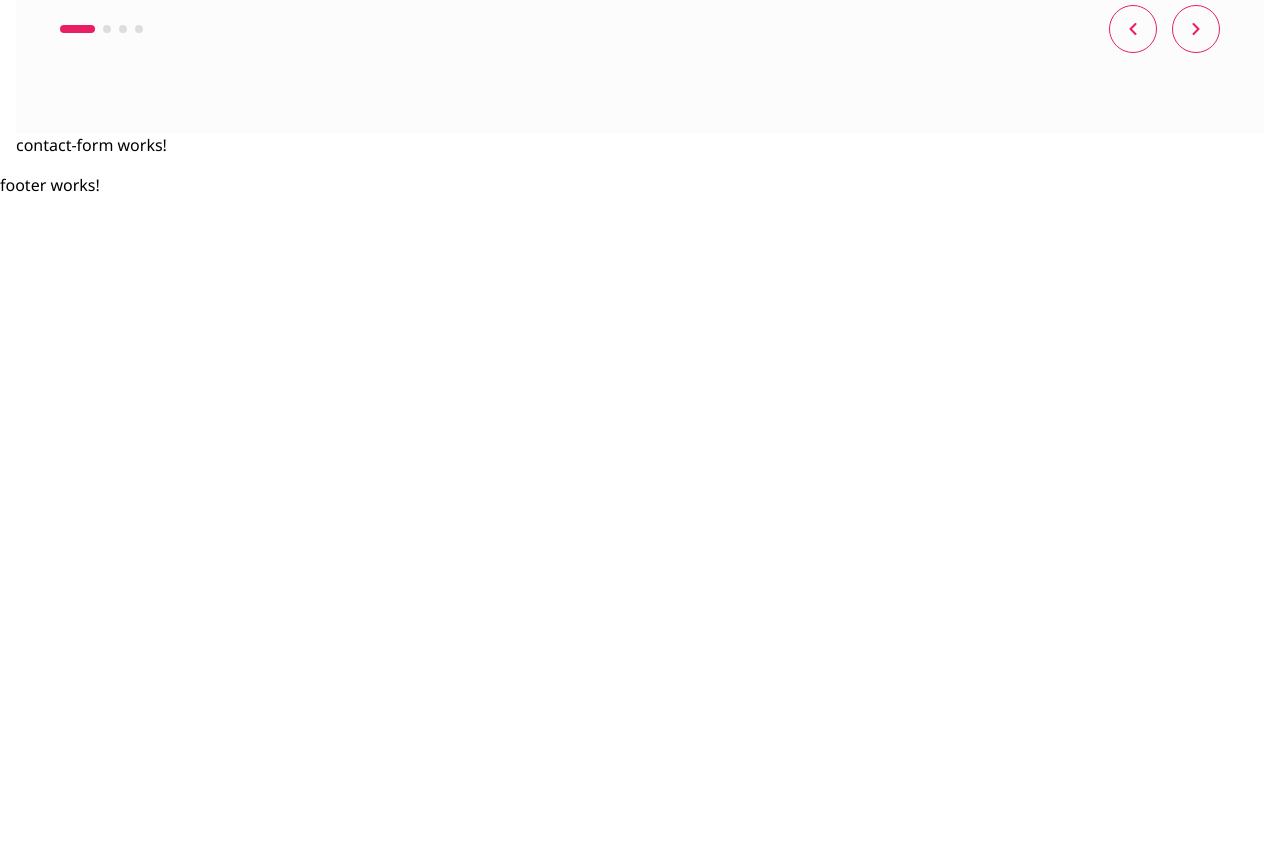
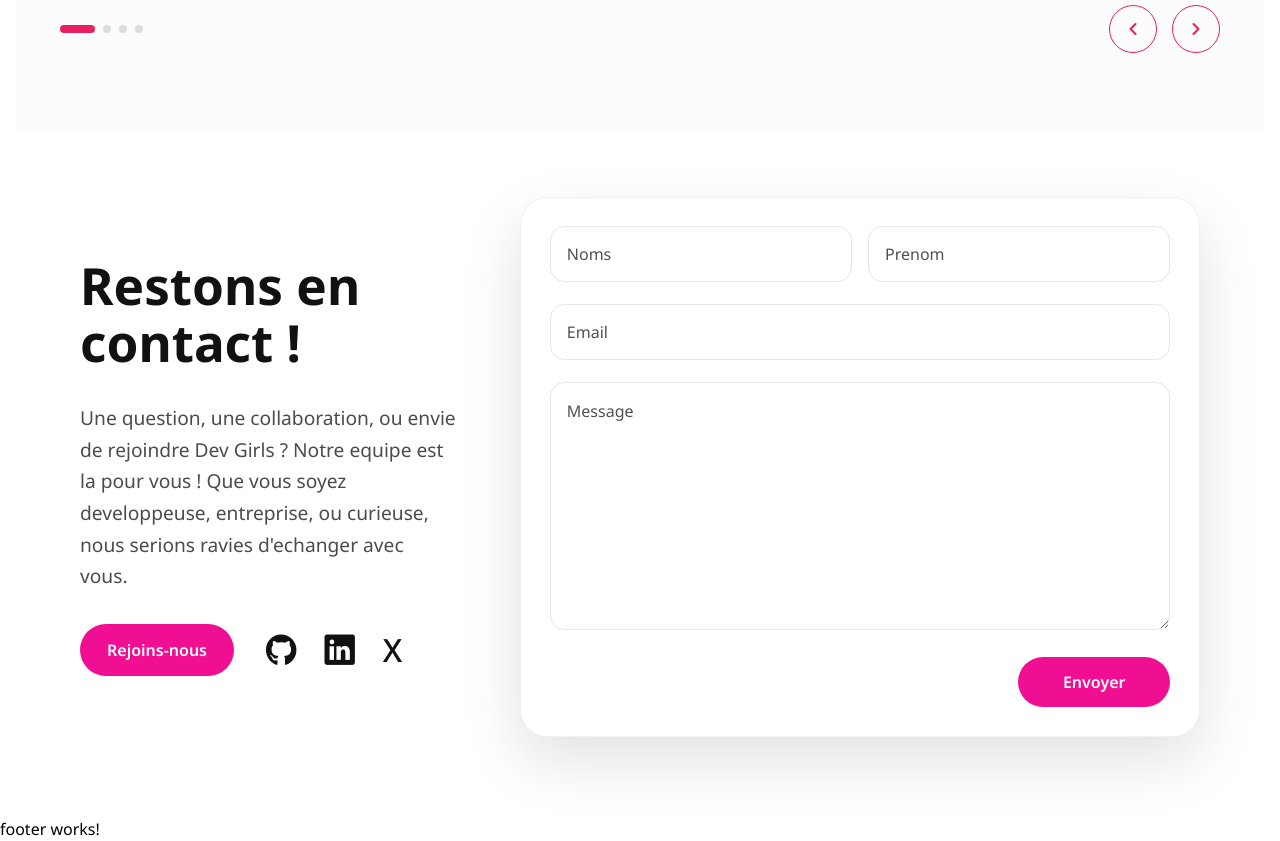
Before and after one commit to DevGirlsOrg/website, an Angular app: page /home in a window 1280 px wide. Shown: the part 1540-2381 px from the top of the page. Before the commit the page ends 1737 px from the top, so only its background shows below. Built offline with nearby package versions, Linux system fonts and the light colour scheme.

Commit message:
Implemetation of the contact-form component

```diff
--- a/src/app/components/contact-form/contact-form.css
+++ b/src/app/components/contact-form/contact-form.css
@@ -0,0 +1,192 @@
+.contact-section {
+  display: grid;
+  grid-template-columns: minmax(0, 1fr) minmax(320px, 680px);
+  align-items: center;
+  gap: clamp(2rem, 5vw, 5rem);
+  padding: clamp(2rem, 5vw, 4.5rem);
+  margin: 0 auto;
+  max-width: 1440px;
+}
+
+.contact-copy {
+  display: flex;
+  flex-direction: column;
+  gap: 2rem;
+  max-width: 530px;
+}
+
+.contact-eyebrow {
+  margin: 0;
+  font-size: clamp(2.25rem, 4vw, 3.5rem);
+  font-weight: 700;
+  line-height: 1.1;
+  color: #111111;
+}
+
+.contact-description {
+  margin: 0;
+  font-size: clamp(1.05rem, 1.8vw, 1.2rem);
+  line-height: 1.65;
+  color: #4b4b4b;
+}
+
+.contact-actions {
+  display: flex;
+  align-items: center;
+  gap: 2rem;
+  flex-wrap: wrap;
+}
+
+.contact-cta {
+  min-width: 154px;
+  min-height: 52px;
+  font-weight: 600;
+}
+
+.social-links {
+  display: flex;
+  align-items: center;
+  gap: 1.75rem;
+}
+
+.social-links a {
+  display: inline-flex;
+  align-items: center;
+  justify-content: center;
+  color: #111111;
+  text-decoration: none;
+  font-size: 1.9rem;
+  transition:
+    transform 0.2s ease,
+    color 0.2s ease;
+}
+
+.social-links a:hover {
+  color: var(--color-primary);
+  transform: translateY(-2px);
+}
+
+.social-x {
+  font-size: 2rem;
+  line-height: 1;
+  font-weight: 500;
+}
+
+.contact-card {
+  display: flex;
+  flex-direction: column;
+  gap: 1.35rem;
+  padding: clamp(1.4rem, 2.4vw, 1.8rem);
+  border: 1px solid rgba(17, 17, 17, 0.06);
+  border-radius: 1.7rem;
+  background: #ffffff;
+  box-shadow: 0 24px 60px rgba(17, 17, 17, 0.12);
+}
+
+.contact-grid {
+  display: grid;
+  grid-template-columns: repeat(2, minmax(0, 1fr));
+  gap: 1rem;
+}
+
+.contact-field {
+  display: block;
+}
+
+.contact-field input,
+.contact-field textarea {
+  width: 100%;
+  border: 1px solid #e6e6e6;
+  border-radius: 0.9rem;
+  background: #ffffff;
+  color: #222222;
+  font-size: 1rem;
+  outline: none;
+  transition:
+    border-color 0.2s ease,
+    box-shadow 0.2s ease;
+}
+
+.contact-field input {
+  min-height: 3.5rem;
+  padding: 0 1rem;
+}
+
+.contact-field textarea {
+  min-height: 15.5rem;
+  padding: 1rem;
+  resize: vertical;
+}
+
+.contact-field input::placeholder,
+.contact-field textarea::placeholder {
+  color: #505050;
+}
+
+.contact-field input:focus,
+.contact-field textarea:focus {
+  border-color: rgba(240, 14, 147, 0.55);
+  box-shadow: 0 0 0 4px rgba(240, 14, 147, 0.08);
+}
+
+.contact-submit {
+  display: flex;
+  justify-content: flex-end;
+}
+
+.submit-button {
+  min-width: 152px;
+  min-height: 50px;
+  font-weight: 600;
+}
+
+.sr-only {
+  position: absolute;
+  width: 1px;
+  height: 1px;
+  padding: 0;
+  margin: -1px;
+  overflow: hidden;
+  clip: rect(0, 0, 0, 0);
+  white-space: nowrap;
+  border: 0;
+}
+
+@media (max-width: 1024px) {
+  .contact-section {
+    grid-template-columns: 1fr;
+    padding-inline: 1.25rem;
+  }
+
+  .contact-copy {
+    max-width: none;
+  }
+}
+
+@media (max-width: 640px) {
+  .contact-section {
+    gap: 1.75rem;
+    padding: 1.5rem 1rem 2rem;
+  }
+
+  .contact-grid {
+    grid-template-columns: 1fr;
+  }
+
+  .contact-card {
+    padding: 1rem;
+    border-radius: 1.25rem;
+  }
+
+  .contact-field textarea {
+    min-height: 12rem;
+  }
+
+  .contact-submit {
+    justify-content: stretch;
+  }
+
+  .submit-button {
+    width: 100%;
+  }
+}
--- a/src/app/components/contact-form/contact-form.html
+++ b/src/app/components/contact-form/contact-form.html
@@ -1 +1,55 @@
-<p>contact-form works!</p>
+<section class="contact-section">
+  <div class="contact-copy">
+    <p class="contact-eyebrow">Restons en contact !</p>
+
+    <p class="contact-description">
+      Une question, une collaboration, ou envie de rejoindre Dev Girls ? Notre equipe est la
+      pour vous ! Que vous soyez developpeuse, entreprise, ou curieuse, nous serions ravies
+      d'echanger avec vous.
+    </p>
+
+    <div class="contact-actions">
+      <button type="button" class="primary-button contact-cta">Rejoins-nous</button>
+
+      <div class="social-links" aria-label="Reseaux sociaux Dev Girls">
+        <a href="#" aria-label="GitHub Dev Girls">
+          <i class="pi pi-github"></i>
+        </a>
+        <a href="#" aria-label="LinkedIn Dev Girls">
+          <i class="pi pi-linkedin"></i>
+        </a>
+        <a href="#" aria-label="X Dev Girls">
+          <span class="social-x">X</span>
+        </a>
+      </div>
+    </div>
+  </div>
+
+  <form class="contact-card">
+    <div class="contact-grid">
+      <label class="contact-field">
+        <span class="sr-only">Noms</span>
+        <input type="text" name="name" placeholder="Noms" />
+      </label>
+
+      <label class="contact-field">
+        <span class="sr-only">Prenom</span>
+        <input type="text" name="firstname" placeholder="Prenom" />
+      </label>
+    </div>
+
+    <label class="contact-field contact-field-full">
+      <span class="sr-only">Email</span>
+      <input type="email" name="email" placeholder="Email" />
+    </label>
+
+    <label class="contact-field contact-field-full">
+      <span class="sr-only">Message</span>
+      <textarea name="message" placeholder="Message"></textarea>
+    </label>
+
+    <div class="contact-submit">
+      <button type="submit" class="primary-button submit-button">Envoyer</button>
+    </div>
+  </form>
+</section>
```
